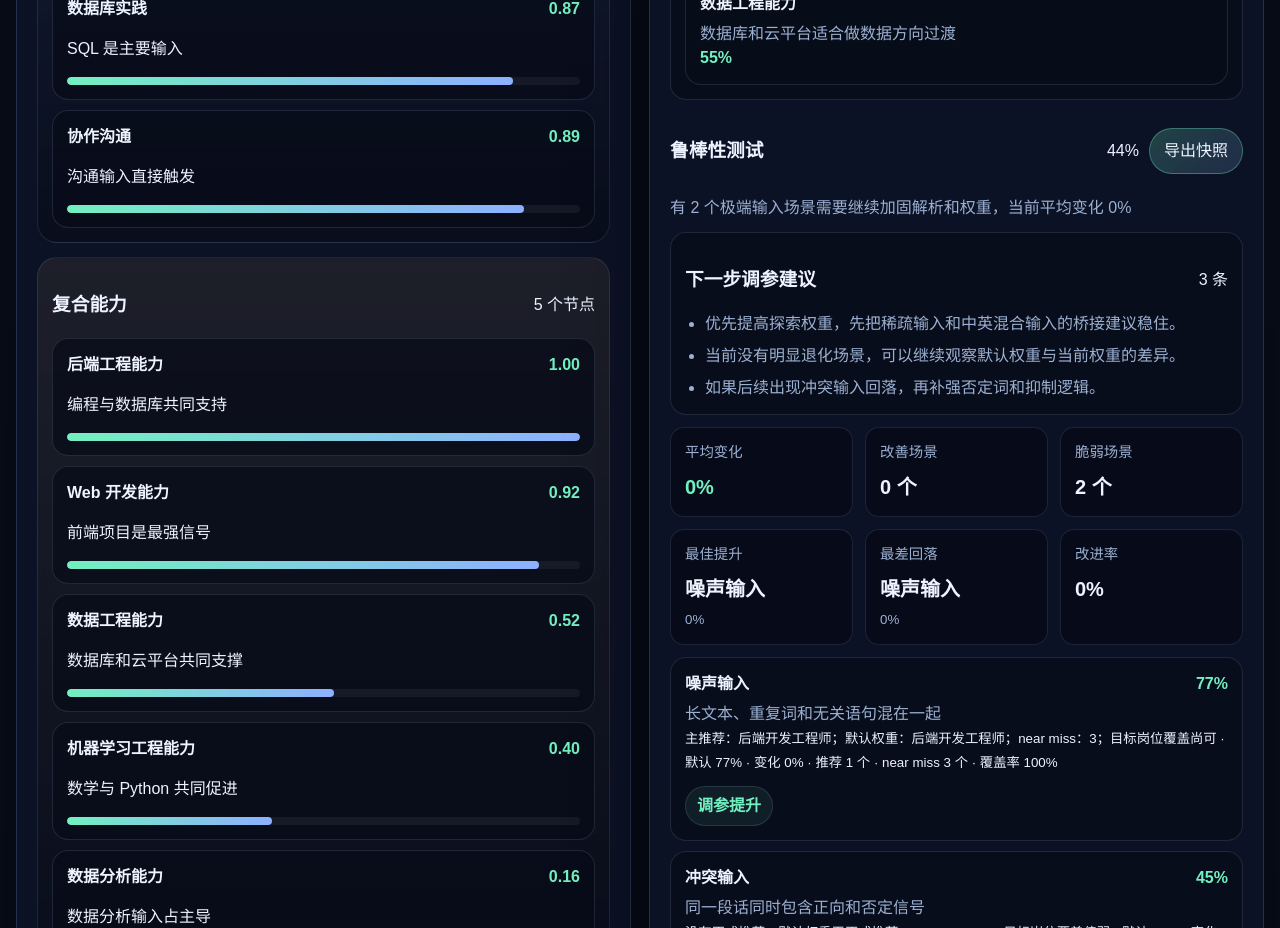
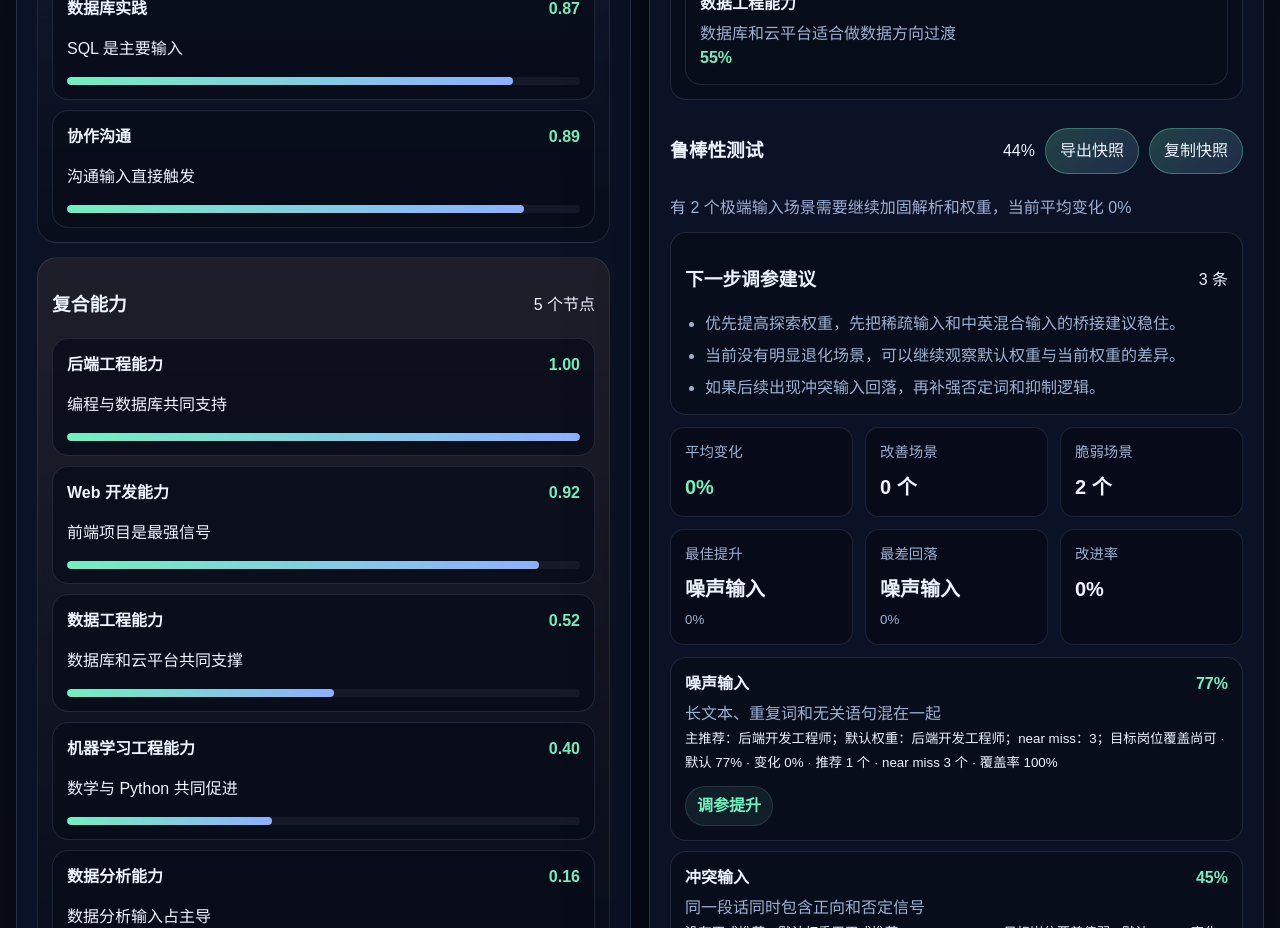
Before and after one commit to answerend42/CareerKEP, a React (Vite) app in the folder frontend/: page / in a window 1280 px wide. Shown: the part 3020-3948 px from the top of the page. Built offline with nearby package versions, Linux system fonts and the light colour scheme.

Commit message:
加了复制快照

```diff
--- a/frontend/scripts/robustness-check.ts
+++ b/frontend/scripts/robustness-check.ts
@@ -1,6 +1,6 @@
 import {
+  buildDiagnosticExport,
   buildDiagnosticSnapshot,
-  buildDiagnosticFilename,
   buildRecommendationResponse,
   buildRobustnessReport,
   defaultDemoState,
@@ -76,9 +76,11 @@ assert(diagnosticSnapshot.activeStep === '结果解释', '诊断快照应该记
 assert(diagnosticSnapshot.recommendation.recommendations.length > 0, '诊断快照应该包含推荐结果');
 assert(diagnosticSnapshot.robustness.tuningAdvice.length > 0, '诊断快照应该包含鲁棒性建议');
 
-const diagnosticFilename = buildDiagnosticFilename(diagnosticSnapshot);
+const exportResult = buildDiagnosticExport(diagnosticSnapshot);
+const diagnosticFilename = exportResult.filename;
 assert(diagnosticFilename.startsWith('career-kg-结果解释-后端开发工程师'), '诊断快照文件名应该包含阶段和目标岗位');
 assert(!/[\\/:*?"<>| ]/.test(diagnosticFilename), '诊断快照文件名不应包含非法字符或空格');
+assert(JSON.parse(exportResult.content).generatedAt === diagnosticSnapshot.generatedAt, '导出内容应该能稳定序列化为 JSON');
 
 console.log(
   [
--- a/frontend/src/app/AppShell.tsx
+++ b/frontend/src/app/AppShell.tsx
@@ -1,7 +1,7 @@
 import { useMemo, useState } from 'react';
 import {
+  buildDiagnosticExport,
   buildDiagnosticSnapshot,
-  buildDiagnosticFilename,
   buildRecommendationResponse,
   buildRobustnessReport,
   defaultDemoState,
@@ -87,15 +87,34 @@ export function AppShell() {
 
   const exportDiagnosticSnapshot = () => {
     const snapshot = buildDiagnosticSnapshot(activeStep, state, lastRun, robustnessReport);
-    const content = JSON.stringify(snapshot, null, 2);
-    const blob = new Blob([content], { type: 'application/json;charset=utf-8' });
+    const exportResult = buildDiagnosticExport(snapshot);
+    const blob = new Blob([exportResult.content], { type: 'application/json;charset=utf-8' });
     const url = URL.createObjectURL(blob);
     const link = document.createElement('a');
 
     link.href = url;
-    link.download = buildDiagnosticFilename(snapshot);
+    link.download = exportResult.filename;
     link.click();
     URL.revokeObjectURL(url);
+  };
+
+  const copyDiagnosticSnapshot = async () => {
+    const snapshot = buildDiagnosticSnapshot(activeStep, state, lastRun, robustnessReport);
+    const exportResult = buildDiagnosticExport(snapshot);
+
+    try {
+      await navigator.clipboard.writeText(exportResult.content);
+    } catch {
+      const textarea = document.createElement('textarea');
+      textarea.value = exportResult.content;
+      textarea.setAttribute('readonly', 'true');
+      textarea.style.position = 'fixed';
+      textarea.style.left = '-9999px';
+      document.body.appendChild(textarea);
+      textarea.select();
+      document.execCommand('copy');
+      document.body.removeChild(textarea);
+    }
   };
 
   return (
@@ -182,6 +201,7 @@ export function AppShell() {
             activeStep={activeStep}
             robustnessReport={robustnessReport}
             onExportSnapshot={exportDiagnosticSnapshot}
+            onCopySnapshot={copyDiagnosticSnapshot}
           />
         </section>
       </main>
--- a/frontend/src/app/demoData.ts
+++ b/frontend/src/app/demoData.ts
@@ -8,6 +8,7 @@ import type {
   DiagnosticSnapshot,
   RobustnessCaseResult,
   RobustnessReport,
+  SnapshotExportResult,
   StageEdge,
   StageNode,
   ScenarioPreset,
@@ -726,6 +727,11 @@ export const buildDiagnosticFilename = (snapshot: DiagnosticSnapshot): string =>
   return `career-kg-${step}-${target}-${topRole}-${timestamp}.json`;
 };
 
+export const buildDiagnosticExport = (snapshot: DiagnosticSnapshot): SnapshotExportResult => ({
+  filename: buildDiagnosticFilename(snapshot),
+  content: JSON.stringify(snapshot, null, 2)
+});
+
 export const getRoleOptions = (): RoleOption[] => roleCatalog;
 
 export const buildRecommendationResponse = (state: DemoState): RecommendationResponse => {
--- a/frontend/src/app/panes/ResultPane.tsx
+++ b/frontend/src/app/panes/ResultPane.tsx
@@ -5,6 +5,7 @@ interface ResultPaneProps {
   activeStep: string;
   robustnessReport: RobustnessReport;
   onExportSnapshot: () => void;
+  onCopySnapshot: () => void;
 }
 
 const formatPercent = (value: number) => `${Math.round(value * 100)}%`;
@@ -13,7 +14,13 @@ const formatDelta = (value: number) => {
   return rounded > 0 ? `+${rounded}%` : `${rounded}%`;
 };
 
-export function ResultPane({ response, activeStep, robustnessReport, onExportSnapshot }: ResultPaneProps) {
+export function ResultPane({
+  response,
+  activeStep,
+  robustnessReport,
+  onExportSnapshot,
+  onCopySnapshot
+}: ResultPaneProps) {
   return (
     <div className="pane-stack">
       <div className="pane-header">
@@ -108,6 +115,9 @@ export function ResultPane({ response, activeStep, robustnessReport, onExportSna
             <span>{formatPercent(robustnessReport.averageTopScore)}</span>
             <button className="chip" type="button" onClick={onExportSnapshot}>
               导出快照
+            </button>
+            <button className="chip" type="button" onClick={onCopySnapshot}>
+              复制快照
             </button>
           </div>
         </div>
--- a/frontend/src/app/styles/global.css
+++ b/frontend/src/app/styles/global.css
@@ -312,6 +312,7 @@ pre {
   display: flex;
   align-items: center;
   gap: 10px;
+  flex-wrap: wrap;
 }
 
 .pane-header h2 {
--- a/frontend/src/app/types.ts
+++ b/frontend/src/app/types.ts
@@ -140,3 +140,8 @@ export interface DiagnosticSnapshot {
   recommendation: RecommendationResponse;
   robustness: RobustnessReport;
 }
+
+export interface SnapshotExportResult {
+  filename: string;
+  content: string;
+}
```
Also changed, not shown: 1 other file (tests, documents, lock files or other folders).
